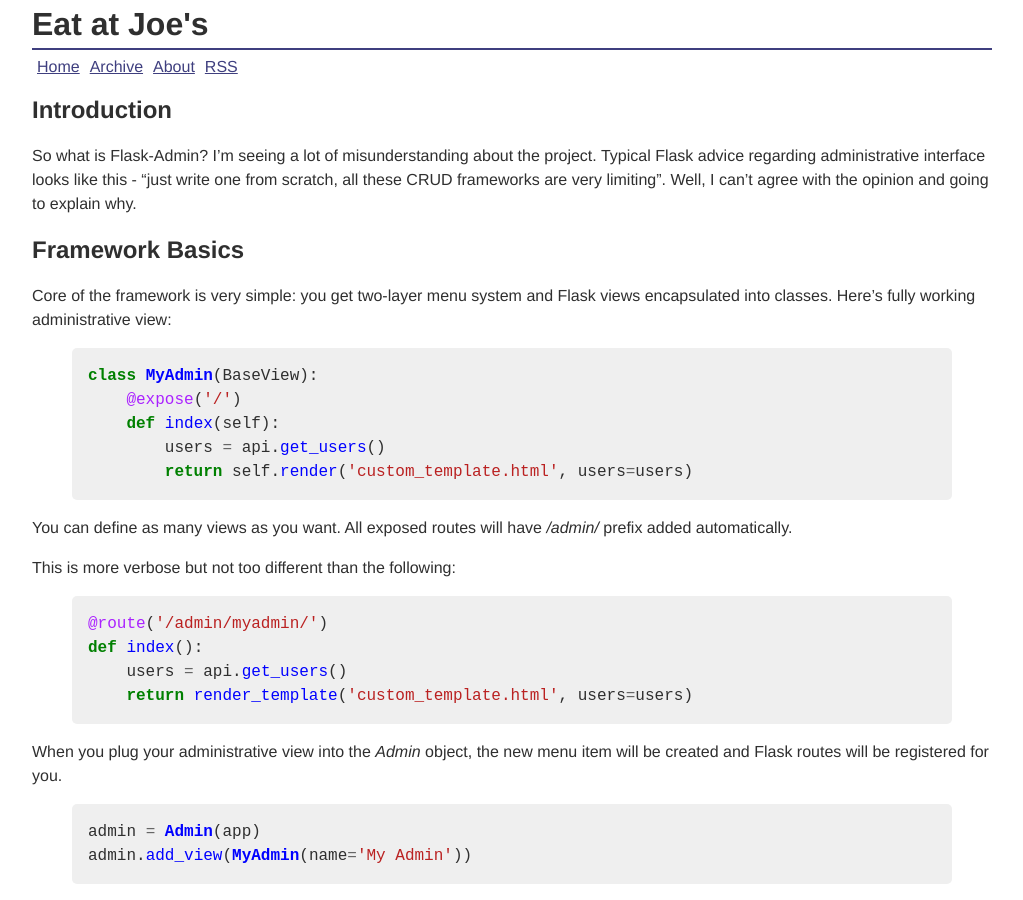
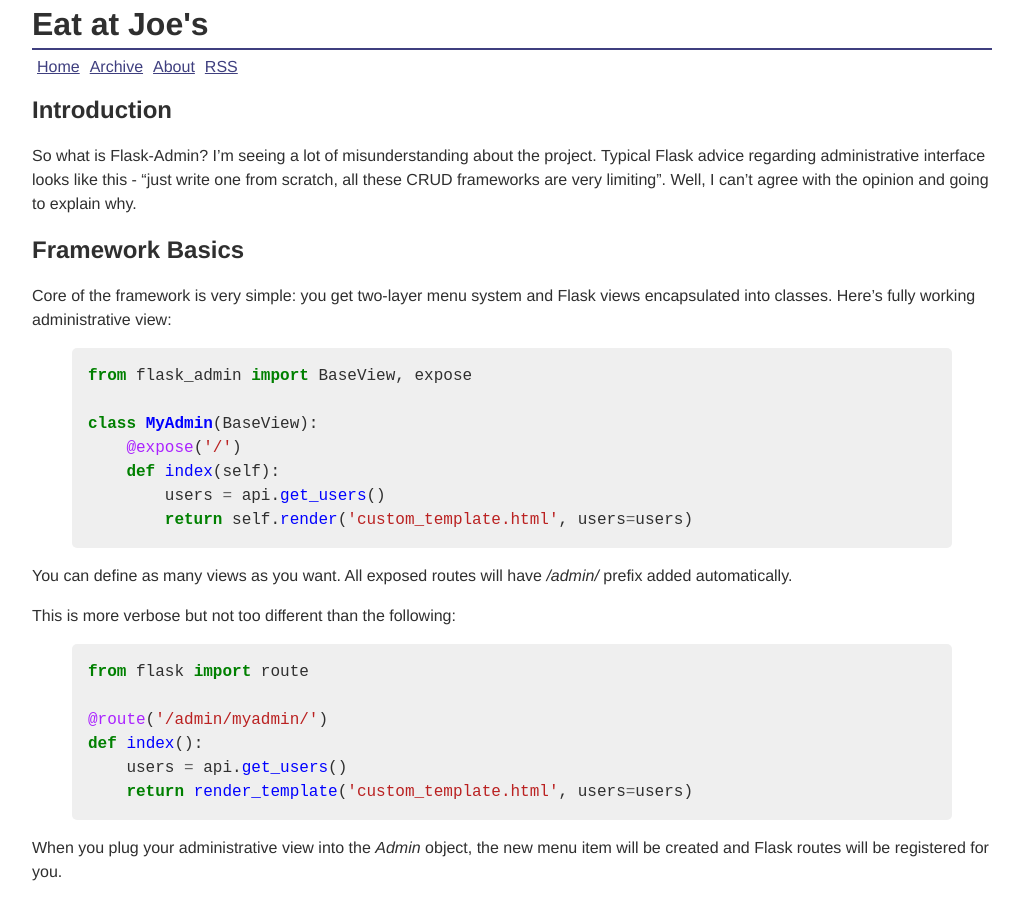
Before and after one commit to mrjoes/mrjoes.github.com, a Jekyll site: the page built from _posts/2015-06-17-flask-admin-120.md, in a window 1280 px wide and 900 px high. Shown: the whole window, without its empty margins (128-1151 px from the left). Built offline with Jekyll 4.4.1, drawn with Linux system fonts in a browser that asks for light colours; Markdown is read by kramdown in place of the engine named in the settings; comment, search, counter and statistics services are not loaded.

Commit message:
Improved sample

```diff
--- a/_posts/2015-06-17-flask-admin-120.md
+++ b/_posts/2015-06-17-flask-admin-120.md
@@ -18,6 +18,8 @@
 Core of the framework is very simple: you get two-layer menu system and Flask views encapsulated into classes. Here's fully working administrative view:
 
 {% highlight python %}
+from flask_admin import BaseView, expose
+
 class MyAdmin(BaseView):
     @expose('/')
     def index(self):
@@ -30,6 +32,8 @@
 This is more verbose but not too different than the following:
 
 {% highlight python %}
+from flask import route
+
 @route('/admin/myadmin/')
 def index():
     users = api.get_users()
```
